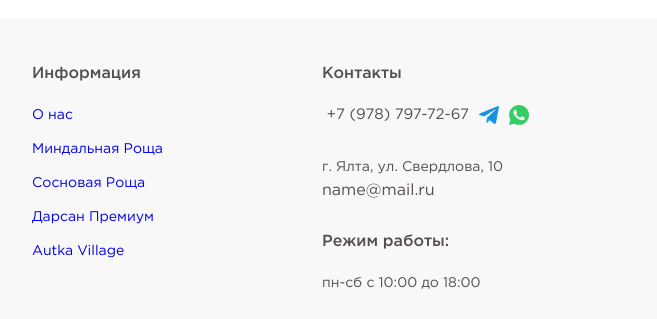
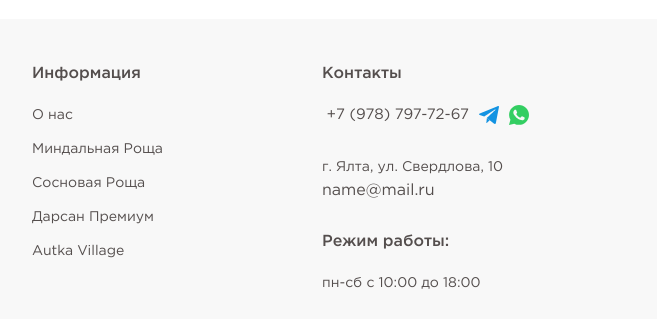
Before and after one commit to gordeychik/Bereg, a plain HTML site: page index.html in a window 1280 px wide. Shown: the part 3549-3868 px from the top of the page, 623-1280 px from the left. Drawn offline with nearby package versions, Linux system fonts and the light colour scheme.

Commit message:
Update main.css

```diff
--- a/css/main.css
+++ b/css/main.css
@@ -763,3 +763,7 @@ form {
 .banner__slider-controls {
   display: none;
 }
+
+.footer__catalog li a {
+  color: #544e4d !important;
+}
```
